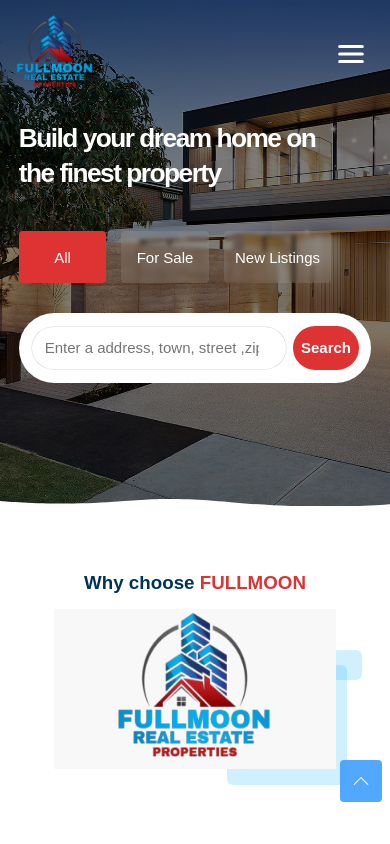
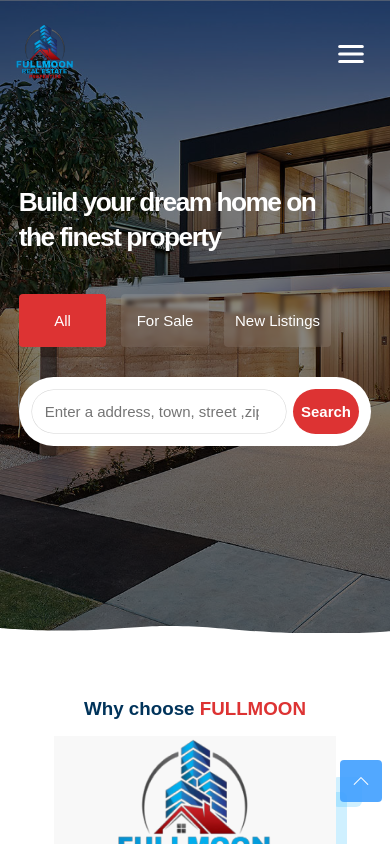
Before and after one commit to unnamed-lab/fullmoon-real-estate, a React (Vite) app: page / in a window 390 px wide. Shown: the top 844 px of the page. Built offline with nearby package versions, Linux system fonts and the light colour scheme.

Commit message:
SEO config tweak #02

```diff
--- a/index.html
+++ b/index.html
@@ -2,7 +2,6 @@
 <html lang="en">
   <head>
     <meta charset="UTF-8" />
-    <!-- <link rel="icon" type="image/svg+xml" href="/vite.svg" /> -->
     <meta
       name="viewport"
       content="width=device-width, initial-scale=1.0"
--- a/src/components/seo/MetaTags.jsx
+++ b/src/components/seo/MetaTags.jsx
@@ -1,6 +1,6 @@
 import { Helmet } from "react-helmet-async";
 import { getTheme, getURLOrigin, getURLSource } from "../../utils/navigate";
-import bannerImg from "../../../public/banner.png";
+import bannerImg from "/banner.png";
 import logoImg from "../../assets/icons/logo.png";
 import { keywords } from "../../utils/utils";
 
@@ -26,6 +26,7 @@
   return (
     <>
       <Helmet>
+        <link rel="icon" type="image/svg+xml" href={logoImg} />
         <title>{title}</title>
         <meta name="description" content={desc} />
         <meta
--- a/src/styles/css/app.module.css
+++ b/src/styles/css/app.module.css
@@ -11,7 +11,7 @@
 }
 @media (max-width: 767px) {
   .hero {
-    height: 60dvh;
+    height: 75dvh;
   }
 }
 .hero .bgBackdrop {
--- a/src/styles/css/section/navbar.css
+++ b/src/styles/css/section/navbar.css
@@ -19,6 +19,12 @@
 .nav .brand_logo {
   width: 80px;
   height: 80px;
+}
+@media (max-width: 767px) {
+  .nav .brand_logo {
+    width: 60px !important;
+    height: 60px !important;
+  }
 }
 .nav .nav_menu_backdrop {
   display: none;
--- a/src/styles/scss/section/_home.scss
+++ b/src/styles/scss/section/_home.scss
@@ -13,7 +13,7 @@
   padding: 0 !important;
 
   @include responsive(mobile) {
-    height: 60dvh;
+    height: 75dvh;
   }
 
   .bgBackdrop {
--- a/src/styles/scss/section/navbar.scss
+++ b/src/styles/scss/section/navbar.scss
@@ -20,6 +20,11 @@
   .brand_logo {
     width: clamp(60px, 80px, 120px);
     height: clamp(60px, 80px, 120px);
+
+    @include responsive(mobile) {
+      width: 60px !important;
+      height: 60px !important;
+    }
   }
 
   .nav_menu_backdrop {
```
Also changed, not shown: 1 other file (tests, documents, lock files or other folders).
